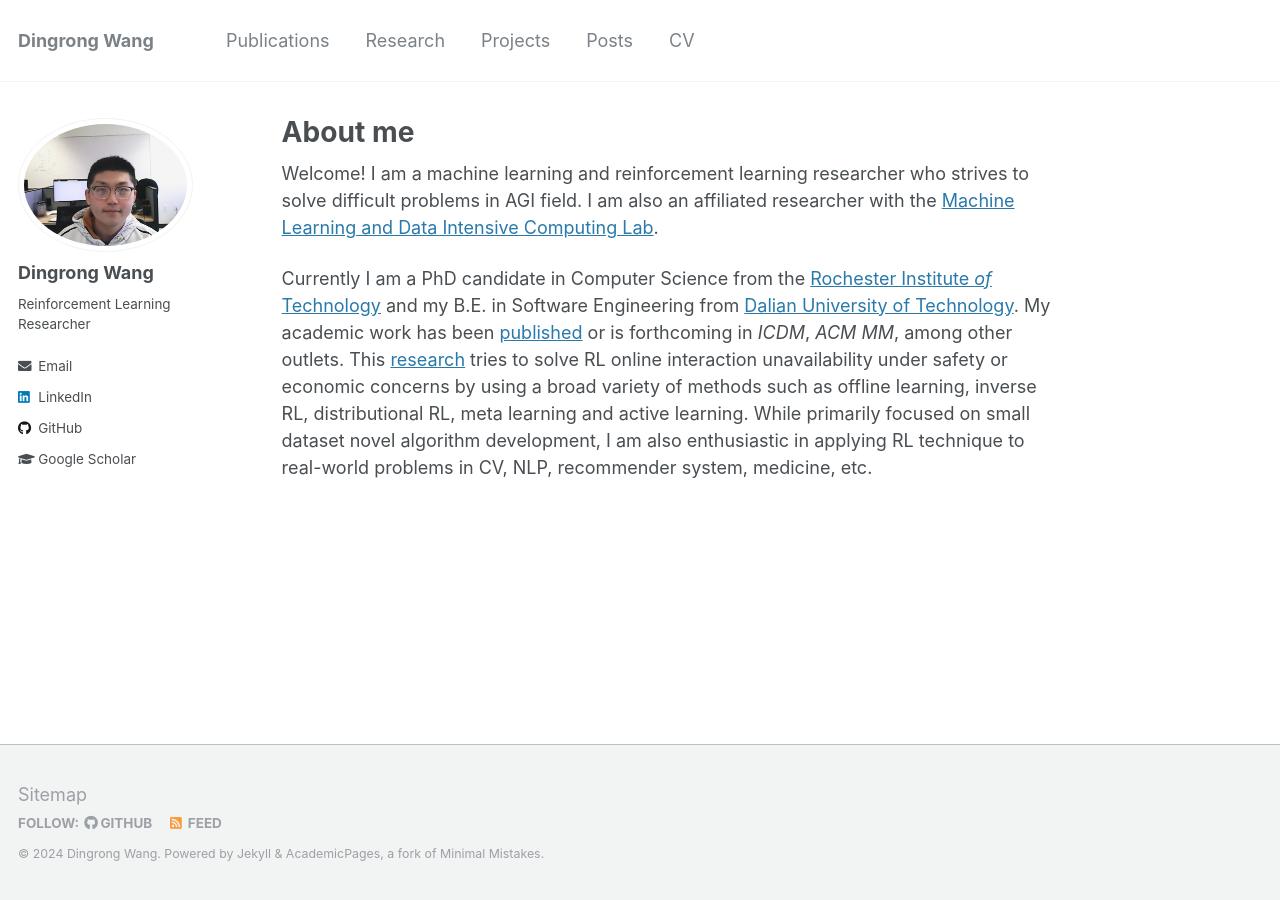
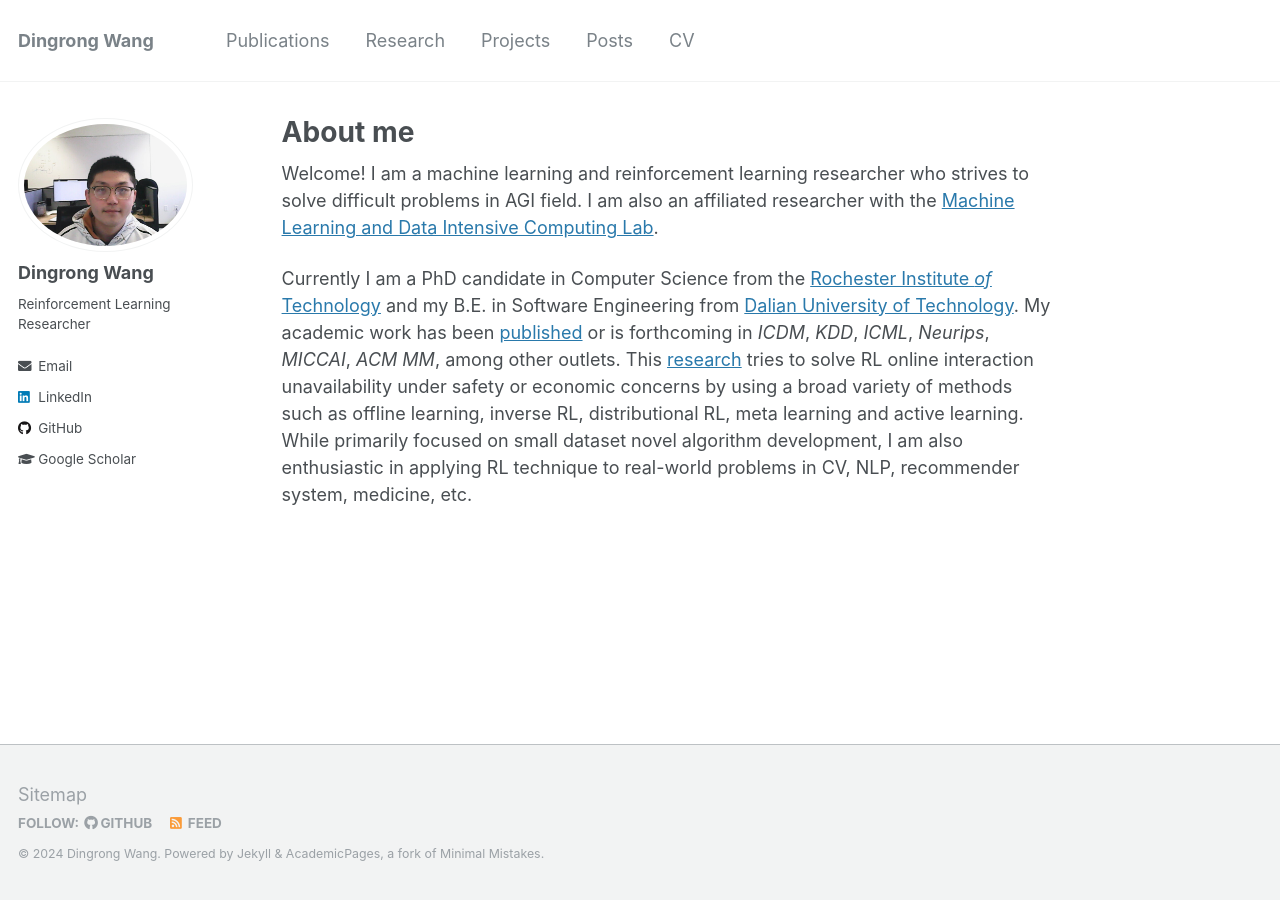
Before and after one commit to wdr123/wdr123.github.io, a Jekyll site: the page built from _pages/about.md, in a window 1280 px wide. Built offline with Jekyll 4.4.1, drawn with Linux system fonts in a browser that asks for light colours.

Commit message:
new_kdd_miccai

```diff
--- a/_pages/about.md
+++ b/_pages/about.md
@@ -14,7 +14,7 @@ researcher with the [Machine Learning and Data Intensive Computing Lab](https://
 Currently I am a PhD candidate in Computer Science from the [Rochester Institute *of* Technology](https://www.rit.edu/) and my
 B.E. in Software Engineering from [Dalian University of Technology](https://en.dlut.edu.cn/).
 My academic work has been [published](publications) or is forthcoming in
-*ICDM*, *ACM MM*, among other outlets. This [research](research) tries to solve RL online interaction unavailability under safety or economic concerns by using a broad variety of methods such as
+*ICDM*, *KDD*, *ICML*, *Neurips*, *MICCAI*, *ACM MM*, among other outlets. This [research](research) tries to solve RL online interaction unavailability under safety or economic concerns by using a broad variety of methods such as
 offline learning, inverse RL, distributional RL, meta learning and active learning. While primarily focused on small dataset novel algorithm development, I am also enthusiastic in applying RL
 technique to real-world problems in CV, NLP, recommender system, medicine, etc.
 
```
